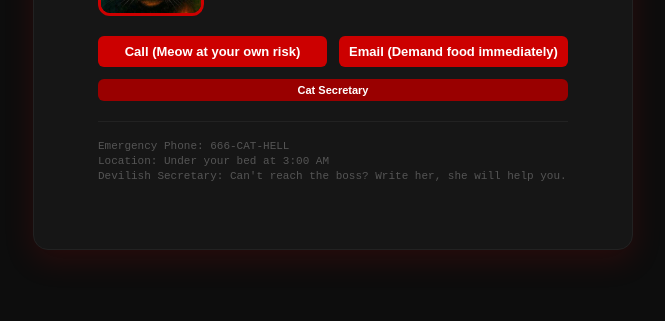
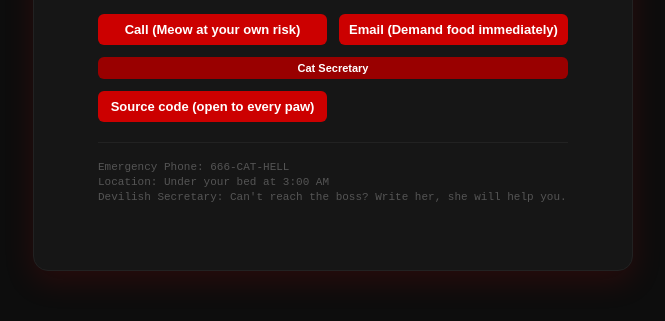
Before and after one commit to DubnovAlexey/devil-cat-card, a plain HTML site: page index.html in a window 1280 px wide. Shown: the part 353-674 px from the top of the page, without its empty margins (307-972 px from the left). Drawn offline with Linux system fonts and the light colour scheme.

Commit message:
feat: add link to source code in card component

```diff
--- a/index.html
+++ b/index.html
@@ -47,6 +47,11 @@
         <a
                 href="secretary.html" class="card-link secretary-link">
             Cat Secretary
+        </a>
+
+        <a
+                href="https://github.com/DubnovAlexey/devil-cat-card" class="card-link" target="_blank" rel="noopener noreferrer">
+            Source code (open to every paw)
         </a>
     </div>
     <div class="card-footer">
```
